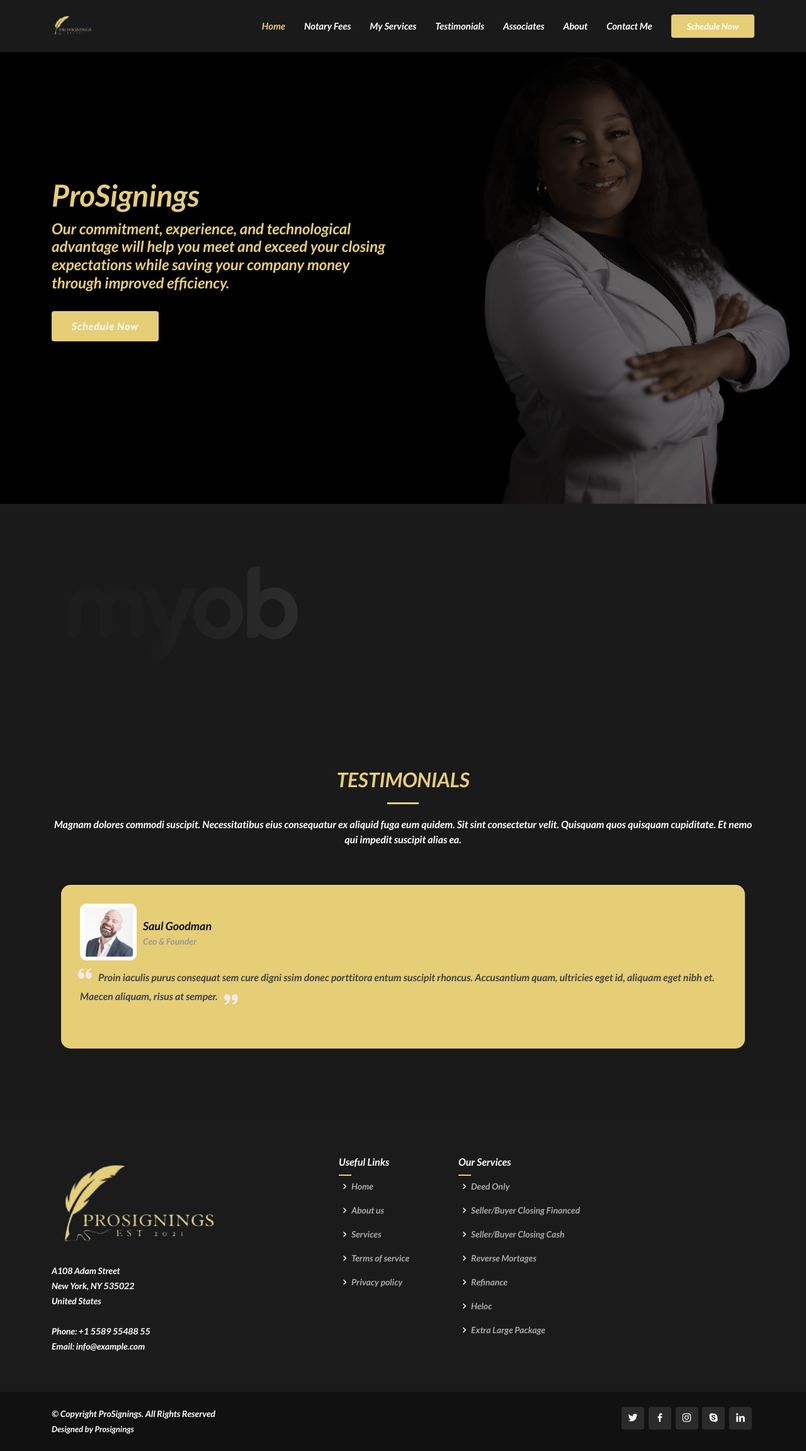
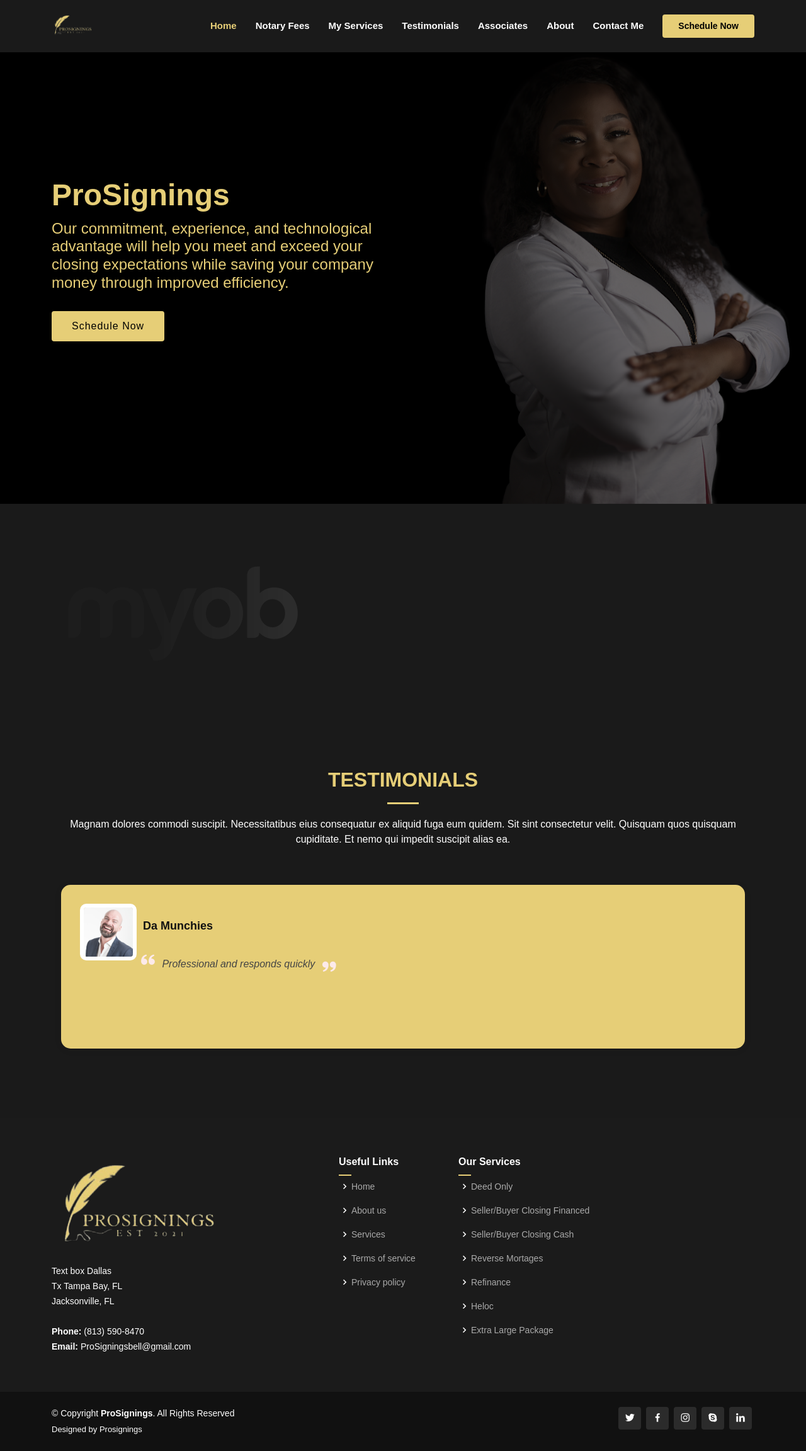
Before and after one commit to paras41617/pat_website.github.io, a PHP site: page / in a window 1280 px wide. Shown: the whole page at 63% size. Run offline with PHP 8.4, Linux system fonts and the light colour scheme; some libraries are stand-ins or nearby versions.

Commit message:
font_address

```diff
--- a/Notary-Contact-main/assets/css/style.css
+++ b/Notary-Contact-main/assets/css/style.css
@@ -12,7 +12,7 @@
 body,
 input,
 textarea {
-  font-family: 'Lato', sans-serif;
+  font-family: 'Lato Regular', sans-serif;
 
 }
 p{
--- a/assets/css/style.css
+++ b/assets/css/style.css
@@ -12,7 +12,7 @@
 @import url('https://fonts.googleapis.com/css2?family=Lato:ital,wght@1,700&display=swap');
 
 body {
-  font-family: 'Lato', sans-serif;
+  font-family: 'Lato Regular', sans-serif;
   color: #444444;
 }
 
@@ -122,7 +122,7 @@
 .get-started-btn {
   margin-left: 30px;
   background: #e6ce77;
-  color: #fff;
+  color: black;
   border-radius: 4px;
   padding: 8px 25px;
   white-space: nowrap;
@@ -416,7 +416,7 @@
   border-radius: 4px;
   transition: 0.5s;
   margin-top: 30px;
-  color: #fff;
+  color: black;
   background: #e6ce77;
   border: 2px solid #e6ce77;
 }
--- a/index.html
+++ b/index.html
@@ -5,7 +5,7 @@
   <meta charset="utf-8">
   <meta content="width=device-width, initial-scale=1.0" name="viewport">
 
-  <title>Pat-Notary</title>
+  <title>ProSignings</title>
   <meta content="" name="description">
   <meta content="" name="keywords">
 
@@ -92,7 +92,8 @@
 
         <div class="col-xl-6">
           <h1>ProSignings</h1>
-          <h2>Our commitment, experience, and technological advantage will help you meet and exceed your closing expectations while saving your company money through improved efficiency.
+          <h2>Our commitment, experience, and technological advantage will help you meet and exceed your closing
+            expectations while saving your company money through improved efficiency.
           </h2>
           <a href="index.html" class="btn-get-started scrollto">Schedule Now</a>
         </div>
@@ -577,12 +578,11 @@
               <div class="testimonial-wrap">
                 <div class="testimonial-item">
                   <img src="assets/img/testimonials/testimonials-1.jpg" class="testimonial-img" alt="">
-                  <h3>Saul Goodman</h3>
-                  <h4>Ceo &amp; Founder</h4>
+                  <h3>Da Munchies</h3>
+                  <!-- <h4>Ceo &amp; Founder</h4> -->
                   <p>
                     <i class="bx bxs-quote-alt-left quote-icon-left"></i>
-                    Proin iaculis purus consequat sem cure digni ssim donec porttitora entum suscipit rhoncus.
-                    Accusantium quam, ultricies eget id, aliquam eget nibh et. Maecen aliquam, risus at semper.
+                    Professional and responds quickly
                     <i class="bx bxs-quote-alt-right quote-icon-right"></i>
                   </p>
                 </div>
@@ -593,12 +593,12 @@
               <div class="testimonial-wrap">
                 <div class="testimonial-item">
                   <img src="assets/img/testimonials/testimonials-2.jpg" class="testimonial-img" alt="">
-                  <h3>Sara Wilsson</h3>
-                  <h4>Designer</h4>
+                  <h3>claudia cardenas</h3>
+                  <!-- <h4>Designer</h4> -->
                   <p>
                     <i class="bx bxs-quote-alt-left quote-icon-left"></i>
-                    Export tempor illum tamen malis malis eram quae irure esse labore quem cillum quid cillum eram malis
-                    quorum velit fore eram velit sunt aliqua noster fugiat irure amet legam anim culpa.
+                    Great notary services provided they come to you on time and very professional 👏
+
                     <i class="bx bxs-quote-alt-right quote-icon-right"></i>
                   </p>
                 </div>
@@ -609,12 +609,13 @@
               <div class="testimonial-wrap">
                 <div class="testimonial-item">
                   <img src="assets/img/testimonials/testimonials-3.jpg" class="testimonial-img" alt="">
-                  <h3>Jena Karlis</h3>
-                  <h4>Store Owner</h4>
+                  <h3>Ultimate Warrior</h3>
+                  <!-- <h4>Store Owner</h4> -->
                   <p>
                     <i class="bx bxs-quote-alt-left quote-icon-left"></i>
-                    Enim nisi quem export duis labore cillum quae magna enim sint quorum nulla quem veniam duis minim
-                    tempor labore quem eram duis noster aute amet eram fore quis sint minim.
+                    Very well professional.. they actually care about the clients, & try their best to help get down to
+                    the solution of it. I recommend anybody if you want to experience an phenomenal experience, this the
+                    person to call. She will get you right. so will her colleagues!!! Great people, Great work!!!🖤🖤
                     <i class="bx bxs-quote-alt-right quote-icon-right"></i>
                   </p>
                 </div>
@@ -625,12 +626,13 @@
               <div class="testimonial-wrap">
                 <div class="testimonial-item">
                   <img src="assets/img/testimonials/testimonials-4.jpg" class="testimonial-img" alt="">
-                  <h3>Matt Brandon</h3>
-                  <h4>Freelancer</h4>
+                  <h3>Willie Scruggs
+                  </h3>
+                  <!-- <h4>Freelancer</h4> -->
                   <p>
                     <i class="bx bxs-quote-alt-left quote-icon-left"></i>
-                    Fugiat enim eram quae cillum dolore dolor amet nulla culpa multos export minim fugiat minim velit
-                    minim dolor enim duis veniam ipsum anim magna sunt elit fore quem dolore labore illum veniam.
+                    Outstanding responsiveness to my request; although Ms McClendon was on vacation she still responded
+                    and had a plan to still provide excellent customer service and my needs were met.
                     <i class="bx bxs-quote-alt-right quote-icon-right"></i>
                   </p>
                 </div>
@@ -641,18 +643,39 @@
               <div class="testimonial-wrap">
                 <div class="testimonial-item">
                   <img src="assets/img/testimonials/testimonials-5.jpg" class="testimonial-img" alt="">
-                  <h3>John Larson</h3>
-                  <h4>Entrepreneur</h4>
+                  <h3>Debbie Pierce
+                  </h3>
+                  <!-- <h4>Entrepreneur</h4> -->
                   <p>
                     <i class="bx bxs-quote-alt-left quote-icon-left"></i>
-                    Quis quorum aliqua sint quem legam fore sunt eram irure aliqua veniam tempor noster veniam enim
-                    culpa labore duis sunt culpa nulla illum cillum fugiat esse veniam culpa fore nisi cillum quid.
+                    Ms. Patricia was very kind and answered my questions and then she sent another angel to us by the
+                    name of Ms. Shae and she did a exceptional job as well. Thank you two ladies for going over above
+                    your jobs. Be bless
+
                     <i class="bx bxs-quote-alt-right quote-icon-right"></i>
                   </p>
                 </div>
               </div>
             </div>
 
+
+            <div class="swiper-slide">
+              <div class="testimonial-wrap">
+                <div class="testimonial-item">
+                  <img src="assets/img/testimonials/testimonials-5.jpg" class="testimonial-img" alt="">
+                  <h3>Juju Babi
+                  </h3>
+                  <!-- <h4>Entrepreneur</h4> -->
+                  <p>
+                    <i class="bx bxs-quote-alt-left quote-icon-left"></i>
+                    She was nice friendly and professional and i called her last minute and she still was able to service me great price i would be useing her again an i will most definitely be sending friends an family to her next time
+
+
+                    <i class="bx bxs-quote-alt-right quote-icon-right"></i>
+                  </p>
+                </div>
+              </div>
+            </div>
           </div>
           <div class="swiper-pagination"></div>
         </div>
@@ -970,11 +993,11 @@
           <div class="col-lg-3 col-md-6 footer-contact">
             <h1 class="logo me-auto"><a href="index.html"><img src="assets/img/logo11.png" /></a></h1>
             <p>
-              A108 Adam Street <br>
-              New York, NY 535022<br>
-              United States <br><br>
-              <strong>Phone:</strong> +1 5589 55488 55<br>
-              <strong>Email:</strong> info@example.com<br>
+              Text box Dallas <br>
+              Tx Tampa Bay, FL<br>
+              Jacksonville, FL <br><br>
+              <strong>Phone:</strong> (813) 590-8470 <br>
+              <strong>Email:</strong> ProSigningsbell@gmail.com<br>
             </p>
           </div>
 
```
Also changed, not shown: Notary-Contact-main/index.html (+6 -6 lines), Notary-Fees-main/assets/css/style.css (+11 -11 lines), Notary-Fees-main/index.html (+8 -8 lines), about.html (+7 -7 lines), associates.html (+16 -16 lines), services/assets/css/style.css (+6 -6 lines), services/index.html (+6 -6 lines).
